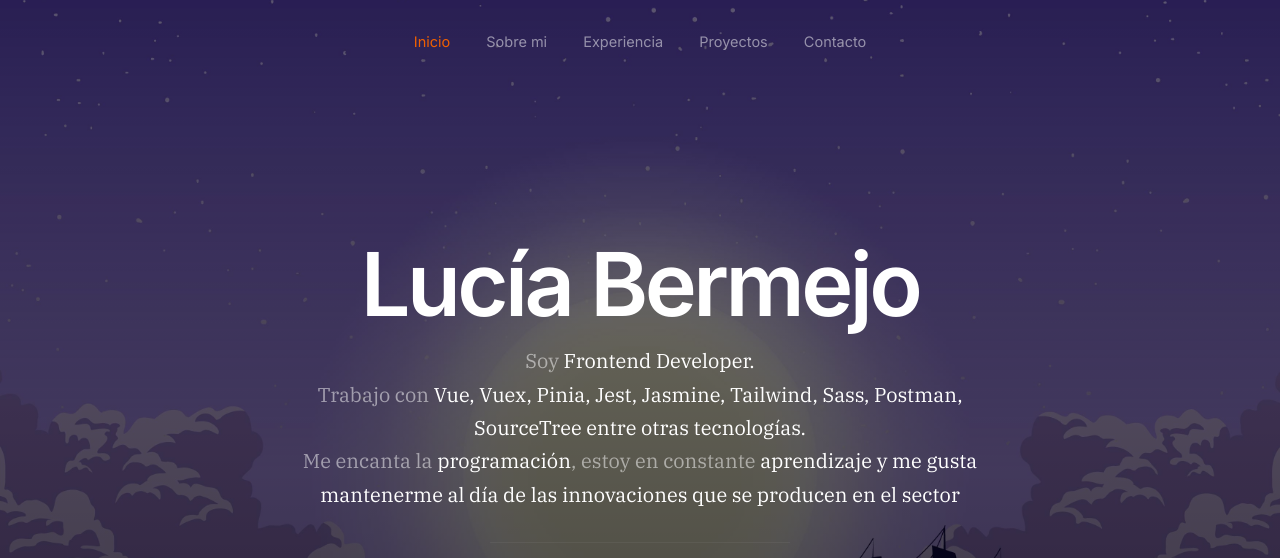
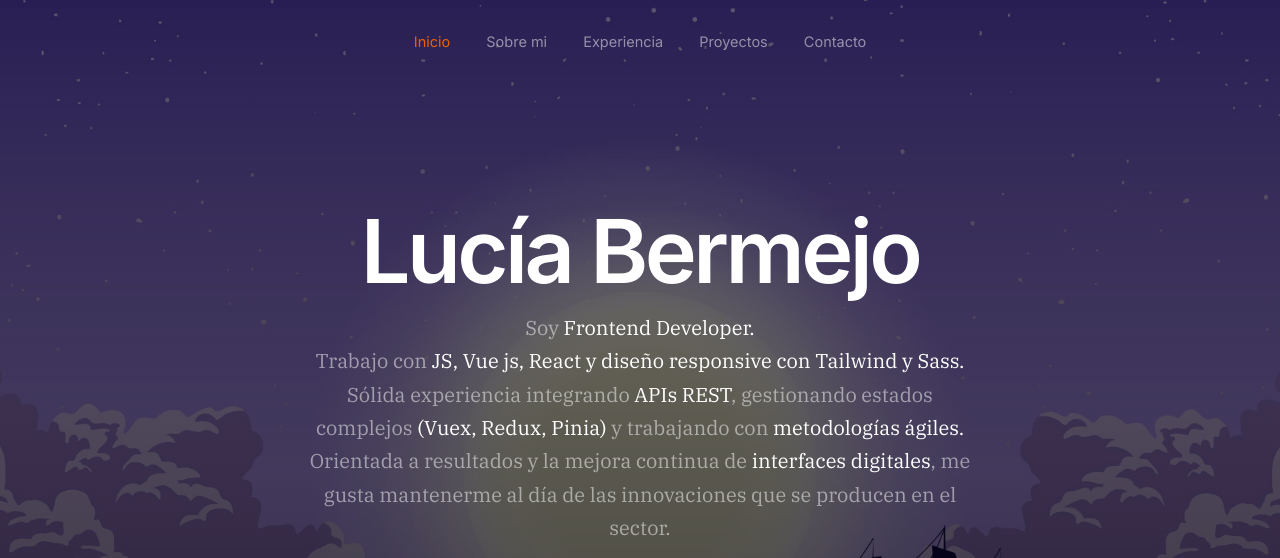
Before and after one commit to lubersol/portfolio-lucia, a plain HTML site: page index.html in a window 1280 px wide. Shown: the top 558 px of the page. Drawn offline with Linux system fonts and the light colour scheme.

Commit message:
changed texts index.html

```diff
--- a/index.html
+++ b/index.html
@@ -76,8 +76,9 @@
                     <h1>Lucía Bermejo</h1>
 
                     <h3>
-                    Soy <span>Frontend Developer.</span><br />Trabajo con <span>Vue, Vuex, Pinia, Jest, Jasmine, Tailwind, Sass, Postman, SourceTree entre otras tecnologías.</span><br />
-                    Me encanta la <span>programación</span>, estoy en constante <span>aprendizaje y me gusta mantenerme al día de las innovaciones que se producen en el sector</span>
+                    Soy <span>Frontend Developer.</span><br />Trabajo con <span>JS, Vue js, React y diseño responsive con Tailwind y Sass.</span><br />
+                    Sólida experiencia integrando <span>APIs REST</span>, gestionando estados complejos <span>(Vuex, Redux, Pinia)</span> y trabajando con <span>metodologías ágiles.</span>
+                    Orientada a resultados y la mejora continua de <span>interfaces digitales</span>, me gusta mantenerme al día de las innovaciones que se producen en el sector.</span>
                     </h3>
 
                     <div class="s-hero__content-social">
```
